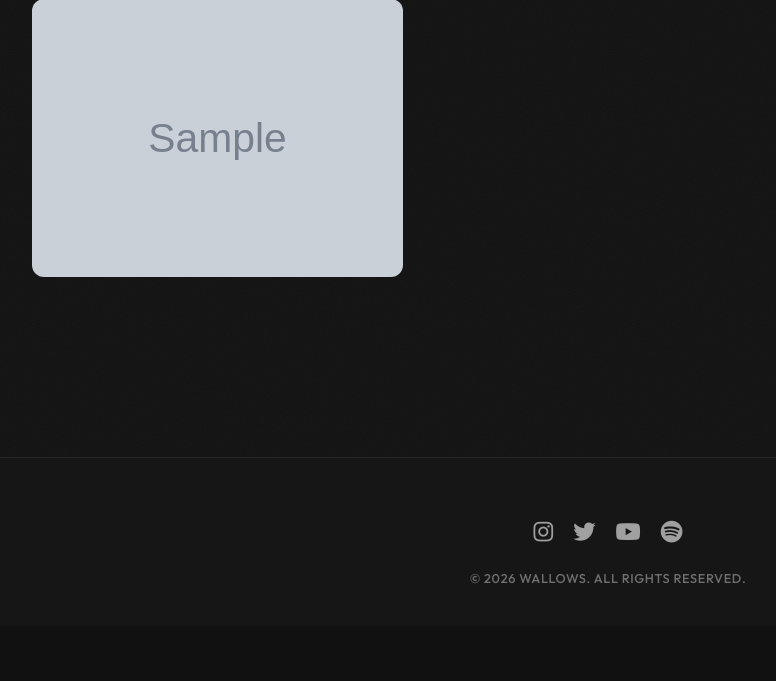
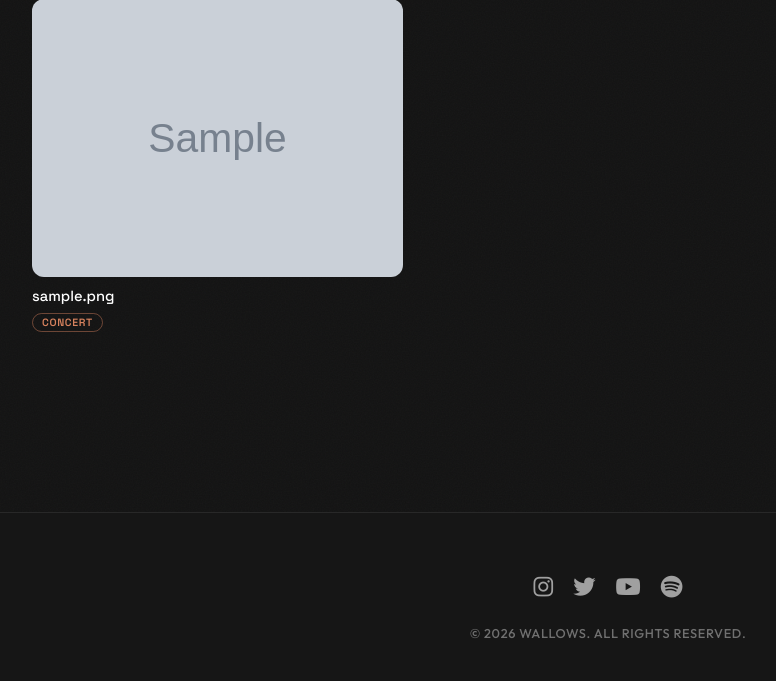
Before and after one commit to yvnn-sys/wallows, a PHP site: page /media/photos.php in a window 1280 px wide. Shown: the part 506-1187 px from the top of the page, without its empty margins (32-808 px from the left). Before the commit the page ends 1090 px from the top, so only its background shows below. Run offline with PHP 8.4, Linux system fonts and the light colour scheme; data comes from the database, SQL or seed files in the repository; tables that the repository leaves empty hold one stand-in row (values such as "Sample post"); grey boxes marked "Sample" are stand-in pictures; a stand-in replaces the project's code that opens the database connection.

Commit message:
Bug kecil

```diff
--- a/media/photos.php
+++ b/media/photos.php
@@ -23,19 +23,64 @@ $gayaHalaman = '
             column-count: 3;
             column-gap: 20px;
         }
-        .masonry img {
+        .photo-card {
+            margin: 0 0 20px;
+            cursor: pointer;
+            break-inside: avoid;
+            -webkit-column-break-inside: avoid;
+            page-break-inside: avoid;
+        }
+        .photo-card img {
             width: 100%;
             border-radius: 12px;
-            margin-bottom: 20px;
+            margin-bottom: 0;
             display: block;
             transition: transform 0.3s ease, opacity 0.3s ease;
             cursor: pointer;
         }
-        .masonry img:hover { transform: scale(1.02); opacity: 0.9; }
+        .photo-card img:hover { transform: scale(1.02); opacity: 0.9; }
+        .photo-caption { margin-top: 10px; }
+        .photo-title {
+            display: block;
+            font-family: "Space Grotesk", sans-serif;
+            font-size: 0.92rem;
+            font-weight: 500;
+            line-height: 1.35;
+            color: var(--text-main);
+            overflow-wrap: anywhere;
+        }
+        .photo-category {
+            display: inline-block;
+            margin-top: 6px;
+            padding: 2px 9px;
+            font-family: "Space Grotesk", sans-serif;
+            font-size: 0.66rem;
+            font-weight: 600;
+            letter-spacing: 0.06em;
+            text-transform: uppercase;
+            color: var(--ochre);
+            border: 1px solid rgba(215, 130, 94, 0.45);
+            border-radius: 999px;
+        }
 
         .lightbox { display: none; position: fixed; inset: 0; background: rgba(0,0,0,0.92); z-index: 9999; align-items: center; justify-content: center; }
         .lightbox.open { display: flex; }
-        .lightbox img { max-width: 90vw; max-height: 90vh; border-radius: 12px; object-fit: contain; }
+        .lightbox-figure {
+            display: flex;
+            flex-direction: column;
+            align-items: center;
+            max-width: 90vw;
+            margin: 0;
+        }
+        .lightbox img { max-width: 90vw; max-height: 78vh; border-radius: 12px; object-fit: contain; }
+        .lightbox-caption {
+            margin-top: 16px;
+            max-width: 60ch;
+            text-align: center;
+            font-size: 0.95rem;
+            line-height: 1.5;
+            color: rgba(255, 255, 255, 0.82);
+        }
         .lightbox-close { position: absolute; top: 20px; right: 30px; font-size: 2rem; color: white; cursor: pointer; background: none; border: none; line-height: 1; }
         @media (max-width: 900px) { .masonry { column-count: 2; } }
         @media (max-width: 600px) { .masonry { column-count: 1; } }
@@ -64,14 +109,35 @@ require __DIR__ . '/../includes/header.php';
                 <p style="color: var(--text-muted);">No photos yet.</p>
             <?php else: ?>
                 <?php foreach ($daftarFoto as $foto): ?>
-                    <img
-                        src="<?= e(url_gambar($foto['lokasi_file_gambar'])) ?>"
-                        alt="<?= e($foto['keterangan_foto'] ?: 'Wallows photo') ?>"
+                    <?php
+                    $keteranganFoto = trim((string) ($foto['keterangan_foto'] ?? ''));
+                    $teksAlternatif = $keteranganFoto !== '' ? $keteranganFoto : 'Wallows photo';
+                    $namaKategori = trim((string) ($foto['kategori'] ?? ''));
+                    $slugKategori = $namaKategori !== '' ? slug_kategori($namaKategori) : 'uncategorized';
+                    ?>
+                    <figure
+                        class="photo-card"
                         data-photo-id="<?= (int) $foto['id'] ?>"
-                        data-category="<?= e($foto['kategori'] !== null ? slug_kategori($foto['kategori']) : 'uncategorized') ?>"
-                        loading="lazy"
-                        onclick="openLightbox(this.src)"
+                        data-category="<?= e($slugKategori) ?>"
+                        onclick="openLightbox(this.querySelector('img'))"
                     >
+                        <img
+                            src="<?= e(url_gambar($foto['lokasi_file_gambar'])) ?>"
+                            alt="<?= e($teksAlternatif) ?>"
+                            data-caption="<?= e($keteranganFoto) ?>"
+                            loading="lazy"
+                        >
+                        <?php if ($keteranganFoto !== '' || $namaKategori !== ''): ?>
+                            <figcaption class="photo-caption">
+                                <?php if ($keteranganFoto !== ''): ?>
+                                    <span class="photo-title"><?= e($keteranganFoto) ?></span>
+                                <?php endif; ?>
+                                <?php if ($namaKategori !== ''): ?>
+                                    <span class="photo-category"><?= e($namaKategori) ?></span>
+                                <?php endif; ?>
+                            </figcaption>
+                        <?php endif; ?>
+                    </figure>
                 <?php endforeach; ?>
             <?php endif; ?>
         </div>
@@ -81,20 +147,34 @@ require __DIR__ . '/../includes/header.php';
 
     <div class="lightbox" id="lightbox" onclick="closeLightbox(event)">
         <button class="lightbox-close" onclick="closeLightbox()">✕</button>
-        <img id="lightbox-img" src="" alt="Full size photo">
+        <figure class="lightbox-figure">
+            <img id="lightbox-img" src="" alt="Full size photo">
+            <figcaption class="lightbox-caption" id="lightbox-caption" hidden></figcaption>
+        </figure>
     </div>
 
     <script>
-        function openLightbox(src) {
-            document.getElementById('lightbox-img').src = src;
-            document.getElementById('lightbox').classList.add('open');
+        function openLightbox(gambar) {
+            if (!gambar) return;
+
+            const lightbox = document.getElementById('lightbox');
+            const pratinjau = document.getElementById('lightbox-img');
+            const keterangan = document.getElementById('lightbox-caption');
+            const teksKeterangan = (gambar.dataset.caption || '').trim();
+
+            pratinjau.src = gambar.src;
+            pratinjau.alt = gambar.alt;
+            keterangan.textContent = teksKeterangan;
+            keterangan.hidden = teksKeterangan === '';
+
+            lightbox.classList.add('open');
             document.body.style.overflow = 'hidden';
         }
         function closeLightbox(e) {
-            if (!e || e.target !== document.getElementById('lightbox-img')) {
-                document.getElementById('lightbox').classList.remove('open');
-                document.body.style.overflow = '';
-            }
+            if (e && e.target !== e.currentTarget) return;
+
+            document.getElementById('lightbox').classList.remove('open');
+            document.body.style.overflow = '';
         }
         document.addEventListener('keydown', e => { if (e.key === 'Escape') closeLightbox(); });
     </script>
```
